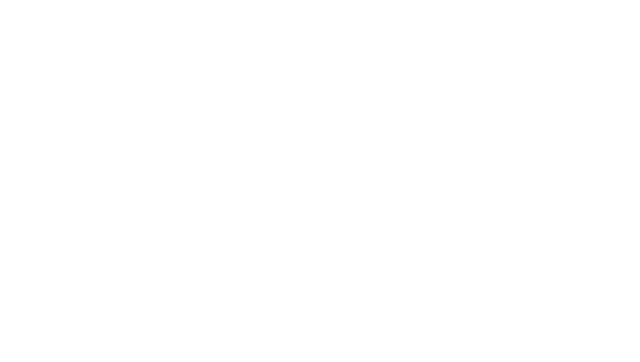
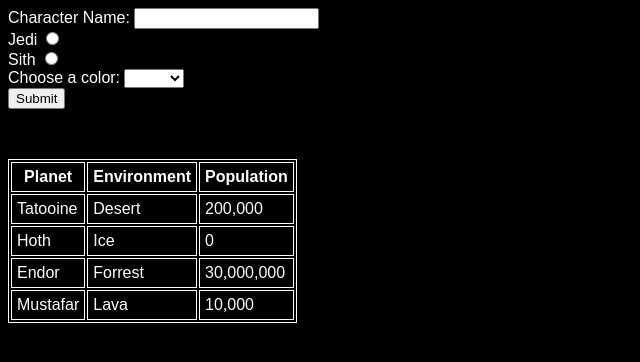
Before and after one commit to RaffyTaffy64/Week-2-Assessment, a website: page src/index.html in a window 1280 px wide. Shown: the whole page, without its empty margins (0-640 px from the left). Drawn offline with Linux system fonts and the light colour scheme.

Commit message:
html and css

```diff
--- a/src/index.html
+++ b/src/index.html
@@ -7,5 +7,68 @@
     <link rel="stylesheet" href="styles.css" />
   </head>
 
-  <body></body>
+  <body>
+
+    <div>
+      <label for="name">Character Name:</label>
+      <input type="">
+    </div>
+
+    <div>
+      <label for="jedi">Jedi</label>
+      <input type="radio" id="jedi" name="force"><br>
+      <label for="sith">Sith</label>
+      <input type="radio" id="sith" name="force">
+    </div>
+
+    <div>
+      <label for="color">Choose a color:</label>
+      <select name="color" id="color">
+        <option value="blank"></option>
+        <option value="red">Red</option>
+        <option value="blue">Blue</option>
+        <option value="green">Green</option>
+      </select>
+     </div>
+
+     <div>
+      <input type="submit">
+     </div>
+
+     <div>
+      <table id="box">
+        <tr>
+          <th>Planet</th>
+          <th>Environment</th>
+          <th>Population</th>
+        </tr>
+
+        <tr>
+          <td>Tatooine</td>
+          <td>Desert</td>
+          <td>200,000</td>
+        </tr>
+
+        <tr>
+          <td>Hoth</td>
+          <td>Ice</td>
+          <td>0</td>
+        </tr>
+
+        <tr>
+          <td>Endor</td>
+          <td>Forrest</td>
+          <td>30,000,000</td>
+        </tr>
+
+        <tr>
+          <td>Mustafar</td>
+          <td>Lava</td>
+          <td>10,000</td>
+        </tr>
+
+      </table>
+     </div>
+
+  </body>
 </html>
--- a/src/styles.css
+++ b/src/styles.css
@@ -0,0 +1,20 @@
+body {background-color: black;}
+
+label {
+    color: white;
+    font-family: Arial, sans-serif
+}
+
+table, th, td, tr {
+    border: 1px solid white;
+    font-family: Arial, sans-serif;
+}
+
+th, td, tr {
+    color: white;
+    padding: 5px
+}
+
+#box {
+    margin-top: 50px
+}
```
